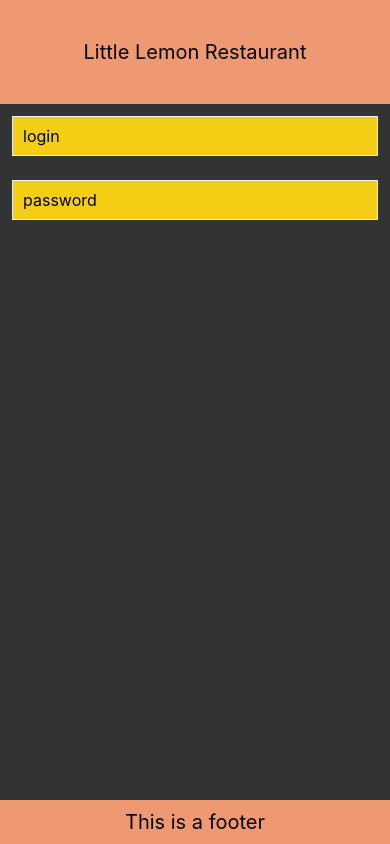
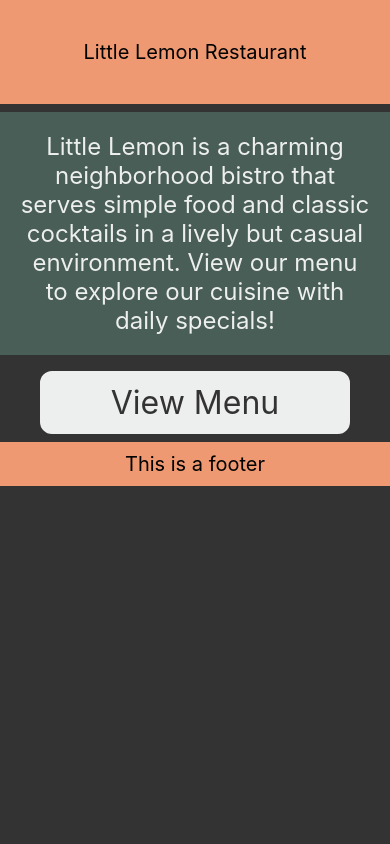
Before and after one commit to so1dier/react_native_little_lemon_app, a React Native app: screen / in a window 390 px wide. Built offline with nearby package versions, Linux system fonts and the light colour scheme.

Commit message:
Menu items section list

```diff
--- a/App.js
+++ b/App.js
@@ -10,6 +10,7 @@ import FlatListMenuItems from "./components/FlatListMenuItems";
 import MenuItemsFlatList from "./components/MenuItemsFlatList";
 import FeedbackForm from "./components/FeedbackForm";
 import LoginPage from "./components/LoginPage";
+import MenuItemsSectionList from "./components/MenuItemsSectionList";
 
 const black = "#333333";
 export default function App() {
@@ -24,7 +25,8 @@ export default function App() {
       {/* {<FlatListMenuItems />} */}
       {/* {<MenuItemsFlatList />} */}
       {/* {<FeedbackForm />} */}
-      {<LoginPage />}
+      {/* {<LoginPage />} */}
+      {<MenuItemsSectionList />}
 
       <View style={{}}>
         <LittleLemonFooter />
--- a/components/MenuItemsSectionList.js
+++ b/components/MenuItemsSectionList.js
@@ -1,5 +1,5 @@
 import React, { useState } from "react";
-import { SectionList, Text, View } from "react-native";
+import { Pressable, SectionList, Text, View, StyleSheet } from "react-native";
 
 const menuItemsToDisplay = [
   {
@@ -51,9 +51,96 @@ const Item = ({ name }) => (
 
 const MenuItems = () => {
   const [showMenu, setShowMenu] = useState(false);
-  const rederItem = ({ item }) => <Item name={item} />;
+  const renderItem = ({ item }) => <Item name={item} />;
 
-  const rederSectionHeader = ({ section: { title } }) => (
+  const renderSectionHeader = ({ section: { title } }) => (
     <Text style={menuStyles.sectionHeader}>{title}</Text>
   );
+
+  return (
+    <View style={menuStyles.containers}>
+      {!showMenu && (
+        <Text style={menuStyles.infoSection}>
+          Little Lemon is a charming neighborhood bistro that serves simple food
+          and classic cocktails in a lively but casual environment. View our
+          menu to explore our cuisine with daily specials!
+        </Text>
+      )}
+      <Pressable
+        style={menuStyles.button}
+        onPress={() => setShowMenu((prevState) => !prevState)}
+      >
+        <Text style={menuStyles.buttonText}>
+          {showMenu ? "Home" : "View Menu"}
+        </Text>
+      </Pressable>
+      {showMenu && (
+        <SectionList
+          keyExtractor={(item, index) => item + index}
+          sections={menuItemsToDisplay}
+          renderItem={renderItem}
+          renderSectionHeader={renderSectionHeader}
+          ListFooterComponent={Footer}
+          ItemSeparatorComponent={Separator}
+        ></SectionList>
+      )}
+    </View>
+  );
 };
+
+const menuStyles = StyleSheet.create({
+  container: {
+    flex: 0.95,
+  },
+  innerContainer: {
+    paddingHorizontal: 40,
+    paddingVertical: 20,
+    backgroundColor: "#333333",
+  },
+  sectionHeader: {
+    backgroundColor: "#fbdabb",
+    color: "#333333",
+    fontSize: 34,
+    flexWrap: "wrap",
+    textAlign: "center",
+  },
+  itemText: {
+    color: "#F4CE14",
+    fontSize: 32,
+  },
+  separator: {
+    borderBottomWidth: 1,
+    borderColor: "#EDEFEE",
+  },
+  footerText: {
+    color: "#EDEFEE",
+    fontSize: 20,
+    flexWrap: "wrap",
+    textAlign: "center",
+  },
+  button: {
+    fontSize: 22,
+    padding: 10,
+    marginVertical: 8,
+    margin: 40,
+    backgroundColor: "#EDEFEE",
+    borderColor: "#EDEFEE",
+    borderWidth: 2,
+    borderRadius: 12,
+  },
+  buttonText: {
+    color: "#333333",
+    textAlign: "center",
+    fontSize: 32,
+  },
+  infoSection: {
+    fontSize: 24,
+    padding: 20,
+    marginVertical: 8,
+    color: "#EDEFEE",
+    textAlign: "center",
+    backgroundColor: "#495E57",
+  },
+});
+
+export default MenuItems;
```
